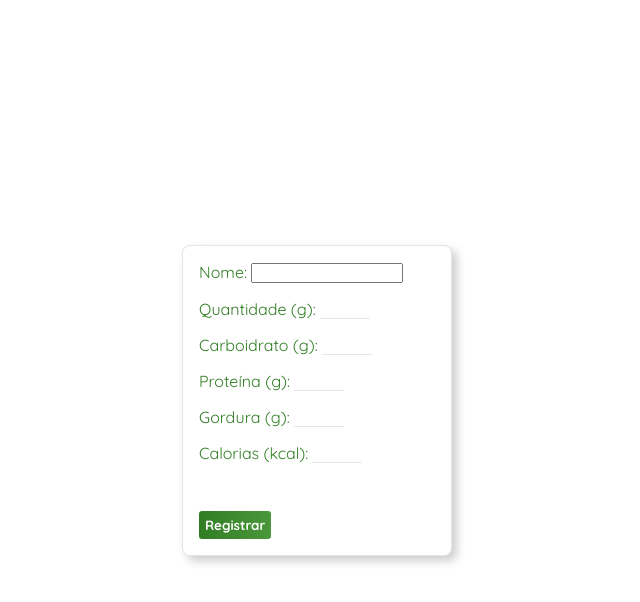
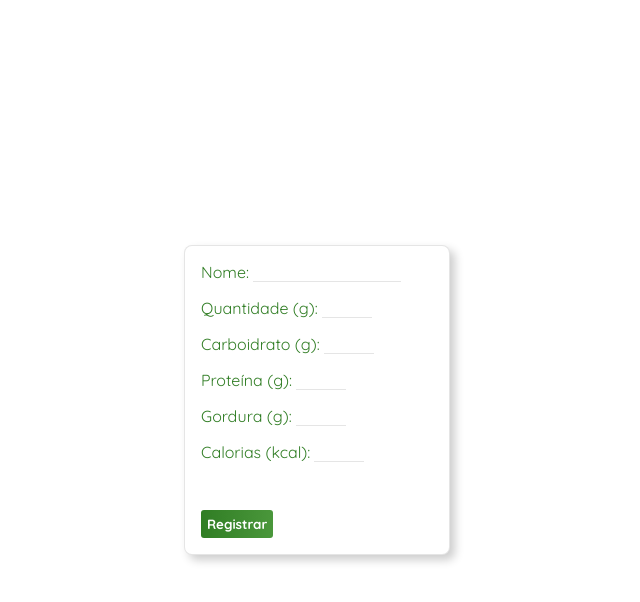
Before and after one commit to xyzdeivid/puvs, a React (Create React App) app: page /dietpage in a window 1280 px wide. Both pictures are taken after a click on the button "Adicionar Alimento". Shown: the top 602 px of the page, without its empty margins (323-963 px from the left). Built offline with nearby package versions, Linux system fonts and the light colour scheme.

Commit message:
creation of TextInput.tsx

```diff
--- a/src/components/DietPage/FoodForm.tsx
+++ b/src/components/DietPage/FoodForm.tsx
@@ -1,7 +1,7 @@
 import { useState } from 'react'
 
 import FormStyle from 'components/common/FormStyle'
-import FoodNameInput from 'components/DietPage/FoodFormComponents/FoodNameInput'
+import TextInput from 'components/common/Form/TextInput'
 import NumberInput from 'components/common/Form/NumberInput'
 import ConfirmButton from 'components/common/Form/FormConfirmButton'
 
@@ -43,7 +43,7 @@ export default function FoodForm({ setFoods, setShowFoodForm }: FoodFormProps) {
                     e.preventDefault()
                     createFood()
                 }}>
-                    <FoodNameInput setFoodName={setName} />
+                    <TextInput labelText='Nome' setValue={setName} />
                     <NumberInput
                         labelText='Quantidade (g)'
                         setValue={setAmount}
--- a/src/components/DietPage/FoodFormComponents/FoodNameInput.tsx
+++ /dev/null
@@ -1,15 +0,0 @@
-import InputContainer from 'components/common/InputContainer'
-import Label from 'components/common/Label'
-
-interface FoodNameInputProps {
-    setFoodName: React.Dispatch<React.SetStateAction<string>>
-}
-
-export default function FoodNameInput({ setFoodName }: FoodNameInputProps) {
-    return (
-        <InputContainer>
-            <Label name='Nome' />
-            <input onChange={e => setFoodName(e.target.value)} type='text' required />
-        </InputContainer>
-    )
-}
--- /dev/null
+++ b/src/components/common/Form/TextInput.tsx
@@ -0,0 +1,23 @@
+import InputContainer from 'components/common/InputContainer'
+import Label from 'components/common/Label'
+
+interface TextInputProps {
+    labelText: string
+    setValue: React.Dispatch<React.SetStateAction<string>>
+}
+
+export default function TextInput({ labelText, setValue }: TextInputProps) {
+
+    const inputStyle: React.CSSProperties = {
+        border: 'none',
+        borderBottom: '1px solid rgba(0, 0, 0, 0.1)',
+        textAlign: 'center'
+    }
+
+    return (
+        <InputContainer>
+            <Label name={labelText} />
+            <input style={inputStyle} onChange={e => setValue(e.target.value)} type='text' required />
+        </InputContainer>
+    )
+}
```
